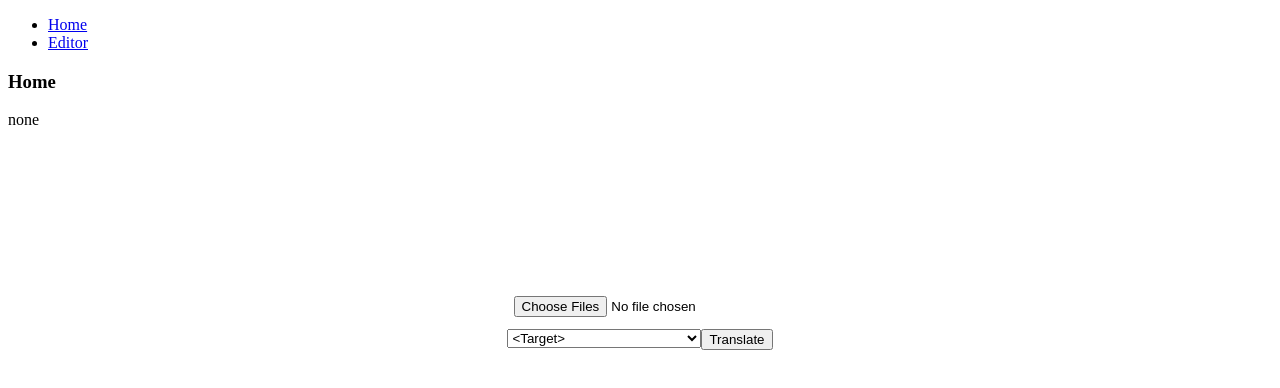
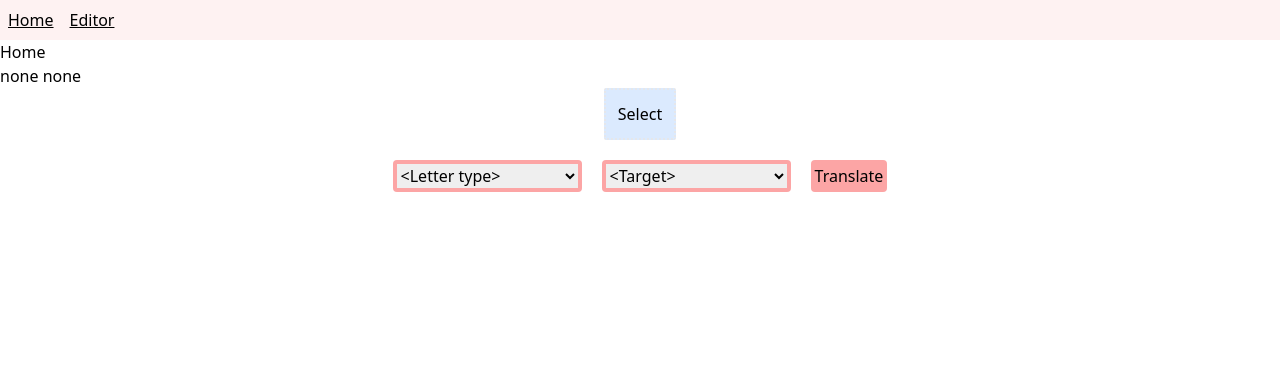
Before and after one commit to wiryaimd/mtlx-editor-fe, a Nuxt app: page / in a window 1280 px wide. Shown: the top 388 px of the page. Built offline with nearby package versions, Linux system fonts and the light colour scheme.

Commit message:
multiple box

```diff
--- a/nuxt.config.ts
+++ b/nuxt.config.ts
@@ -12,5 +12,5 @@ export default defineNuxtConfig({
     }
   },
 
-  modules: ["@pinia/nuxt"]
+  modules: ["@pinia/nuxt", "@nuxtjs/tailwindcss"]
 })
--- a/package.json
+++ b/package.json
@@ -10,6 +10,7 @@
     "postinstall": "nuxt prepare"
   },
   "dependencies": {
+    "@nuxtjs/tailwindcss": "^7.0.0-beta.0",
     "@pinia/nuxt": "^0.11.1",
     "nuxt": "^3.17.5",
     "pinia": "^3.0.3",
--- a/src/app.vue
+++ b/src/app.vue
@@ -4,33 +4,37 @@
 
 <template>
     <div>
-        <Header></Header>
-    </div>
-    <div>
-        <NuxtPage></NuxtPage>
+        <div>
+            <NuxtPage></NuxtPage>
+        </div>
     </div>
 </template>
 
 <style>
+/* *{
+    margin: 0px;
+    padding: 0px;
+}
+
 .main{
     justify-content: center;
     flex-direction: column;
-    display: flex;
+    display: flex; */
     /* background-color: red; */
-    align-items: center;
+    /* align-items: center;
     height: 50vh;
     column-count: 1;
-}
+} */
 
-.flex{
+/* .flex{
     display: flex;
 }
 
 .row{
     display: flex;
-    padding: 12px;
+    padding: 12px; */
     /* background-color: rebeccapurple; */
-}
+/* } */
 
 /* .file_list{
     max-height: 500px;
--- a/src/components/Box.vue
+++ b/src/components/Box.vue
@@ -1,12 +1,28 @@
 <script setup lang="ts">
 import type { BoxPosition } from '~/types/BoxPosition';
+import type { Box, Detail } from '~/types/Position';
 
-const boxPosition: Ref<BoxPosition | undefined> = defineModel<BoxPosition>('box_position');
+const detailPosition: Ref<Detail | undefined> = defineModel<Detail>('detail_position');
+const boxPosition: Ref<BoxPosition | undefined> = ref<BoxPosition>();
 
 const isDrag: Ref<boolean> = ref<boolean>(false);
 
-console.log("oi", boxPosition.value?.x);
-console.log(boxPosition.value?.y);
+let cleanWidth = 0;
+if(detailPosition.value){
+    const box: Box = detailPosition.value.box;
+    cleanWidth = Math.floor((box.right - box.left) * 0.12); // default 0.08
+
+    boxPosition.value = {
+        x: (detailPosition.value.box.top - cleanWidth),
+        y: (detailPosition.value.box.left - cleanWidth),
+        width: (detailPosition.value.box.right - detailPosition.value.box.left + (cleanWidth * 2)),
+        height: (detailPosition.value.box.bot - detailPosition.value.box.top + (cleanWidth * 2))
+    };
+}
+
+
+console.log("oi", detailPosition.value?.box.left);
+console.log(detailPosition.value?.box.top);
 
 function startDrag(){
 
@@ -24,11 +40,11 @@ function stopDrag(){
 
 <template>
 
-    <div class="box" :style="{
-        top: boxPosition?.y + 'px',
-        left: boxPosition?.x + 'px',
-        width: '100px',
-        height: '100px'
+    <div v-if="boxPosition" class="box" :style="{
+        top: boxPosition.x + 'px',
+        left: boxPosition.y + 'px',
+        width: boxPosition.width + 'px',
+        height: boxPosition.height + 'px'
     }">
 
     </div>
@@ -40,6 +56,7 @@ function stopDrag(){
 .box{
     position: absolute;
     background-color: red;
+    border-radius: 24px;
     cursor: grab;
 }
 
--- a/src/components/Header.vue
+++ b/src/components/Header.vue
@@ -1,12 +1,29 @@
 <template>
-    <header>
-        <ul>
-            <li>
-                <a href="/">Home</a>
+    <header class="bg-red-50">
+        <ul class="flex">
+            <li class="p-2">
+                <a class="underline" href="/">Home</a>
             </li>
-            <li>
-                <a href="/editor">Editor</a>
+            <li class="p-2">
+                <a class="underline" href="/editor">Editor</a>
             </li>
         </ul>
     </header>
 </template>
+
+<style scoped>
+
+/* .header{
+    height: 50px;
+}
+
+.nav{
+    display: flex;
+    list-style: none;
+}
+
+.nav li{
+    padding: 12px;
+} */
+
+</style>
--- a/src/pages/editor.vue
+++ b/src/pages/editor.vue
@@ -1,6 +1,5 @@
 <script setup lang="ts">
-import type { BoxPosition } from '~/types/BoxPosition';
-import type { Position } from '~/types/Position';
+import type { Position, Detail, Box } from '~/types/Position';
 
 const uploadStore = useUploadStore();
 
@@ -10,7 +9,7 @@ const imgTl = ref("");
 const oriWidth = uploadStore.position?.width;
 const oriHeight = uploadStore.position?.height;
 
-const boxPosition: Ref<BoxPosition[] | undefined> = ref([]);
+const detailPositionList: Ref<Detail[] | undefined> = ref([]);
 const tlRef = ref<HTMLImageElement | null>(null);
 
 if(uploadStore.files){
@@ -32,19 +31,32 @@ function onLoad(){
 
             let position: Position | undefined = uploadStore.position;
             if(position){
-                const boxList: BoxPosition[] = [];
-                for(let i = 0; i < position.details.length; i++){
-                    console.log("pos: ", position.details[i].box.left);
-                    console.log("pos: ", position.details[i].box.top);
-                    let left: number = position.details[i].box.left;
-                    let top: number = position.details[i].box.top;
-                    boxList.push({
-                        x: left * scaleX,
-                        y: top * scaleY
-                    });
-                }
+                // const boxList: BoxPosition[] = [];
+                // for(let i = 0; i < position.details.length; i++){
+                //     console.log("pos: ", position.details[i].box.left);
+                //     console.log("pos: ", position.details[i].box.top);
+                //     let left: number = position.details[i].box.left;
+                //     let top: number = position.details[i].box.top;
 
-                boxPosition.value = boxList;
+                //     // boxList.push({
+                //     //     x: left * scaleX,
+                //     //     y: top * scaleY
+                //     // });
+                // }
+
+                let detailList: Detail[] = position.details.map((d) => {
+                    const box: Box = {
+                        left: d.box.left * scaleX,
+                        right: d.box.right * scaleX,
+                        top: d.box.top * scaleY,
+                        bot: d.box.bot * scaleY
+                    }
+
+                    d.box = box;
+                    return d;
+                });
+
+                detailPositionList.value = detailList;
             }
         }
     }
@@ -68,19 +80,23 @@ onMounted(() => {
 </script>
 
 <template>
-    <div>
-        <h3>Editor</h3>
-    </div>
+    <div class="flex flex-col h-screen bg-green-50">
+        <div>
+            <Header></Header>
+        </div>
 
-    <div class="flex bg1">
+        <div>
+            <h3>Editor</h3>
+        </div>
+
         <!-- <div class="img">
             <img ref="rawRef" :src="imgRaw" alt="raw" width="350px" height="500px">
         </div> -->
 
-        <div class="img bg1">
-            <img @load="onLoad" ref="tlRef" :src="imgTl" alt="tl" width="100%">
-            <div v-if="boxPosition">
-                <Box v-for="(box, index) in boxPosition" :key="index" v-model:box_position="boxPosition[index]"></Box>
+        <div class="relative overflow-hidden m-15 inline-block">
+            <img class="h-full" @load="onLoad" ref="tlRef" :src="imgTl" alt="tl" height="100vh">
+            <div v-if="detailPositionList">
+                <Box v-for="(box, index) in detailPositionList" :key="index" v-model:detail_position="detailPositionList[index]"></Box>
             </div>
         </div>
 
@@ -89,7 +105,7 @@ onMounted(() => {
 
 <style scoped>
 
-.img{
+/* .img{
     position: relative;
     display: inline-block;
 }
@@ -97,6 +113,6 @@ onMounted(() => {
 .bg1{
     margin: 12px;
     background-color: rebeccapurple;
-}
+} */
 
 </style>
--- a/src/pages/index.vue
+++ b/src/pages/index.vue
@@ -13,8 +13,10 @@ const uploadStore = useUploadStore();
 
 
 const targetLang: Lang[] = LANG;
+const sourceLang: Lang[] = LANG_SRC;
 // const targetLangId: string[] = LANG_TO_ID;
 
+const selectedLangSource: Ref<string> = ref("none");
 const selectedLang: Ref<string> = ref("none");
 
 function selectedFile(e: Event){
@@ -31,7 +33,8 @@ async function translateClick(){
 
     let f: File[] = files.value;
     let formData: FormData = new FormData();
-    formData.append("lang", selectedLang.value);
+    formData.append("langSrc", selectedLangSource.value);
+    formData.append("langTo", selectedLang.value);
 
     for(let i: number = 0; i < f.length; i++){
         console.log(f[i].name + " " + f[i].size);
@@ -42,7 +45,7 @@ async function translateClick(){
         let res: Position[] | void = await $fetch<Position[]>(config.public.api.base + "/translate/upload", {
             method: 'POST',
             headers: {
-                'Authorization': 'Bearer ' + 'eyJhbGciOiJIUzI1NiJ9.eyJzdWIiOiJob29oMiIsImV4cCI6MTc0OTY0MzY4MSwiaWF0IjoxNzQ5NjMyODgxfQ.ZGgvgTla1kW0WomqRq2zNuJVOdZ4L-nRmSqQwADE2M0'
+                'Authorization': 'Bearer ' + 'eyJhbGciOiJIUzI1NiJ9.eyJzdWIiOiJob29oMiIsImV4cCI6MTc0OTczODkyMywiaWF0IjoxNzQ5NzI4MTIzfQ.z90XIeVkJJ_s6pnPJc237_eS0z2AgrWRyZFbtHOV228'
             },
             body: formData
         });
@@ -74,36 +77,49 @@ async function translateClick(){
 
 <template>
     <div>
-        <h3>Home</h3>
-        <p>{{selectedLang}}</p>
+        <Header></Header>
     </div>
 
-    <div class="main">
-        <div>
+    <div>
+        <h3>Home</h3>
+        <p>{{selectedLangSource}} {{selectedLang}}</p>
+    </div>
+
+    <div class="flex flex-col items-center">
+        <label class="p-3 bg-blue-100 rounded-sm border-2 border-dotted w-100 text-center" for="select">
             <!-- style="display: none;" -->
-            <input id="select" type="file" accept="image/jpg|image/jpg" multiple @change="selectedFile">
-            <!-- <label for="select">Select</label> -->
-        </div>
+            <input class="sr-only" id="select" type="file" accept="image/jpg|image/jpg" multiple @change="selectedFile">
+            <!-- <label class="bg-blue-200 rounded-sm border-2 border-dotted" for="select">Select</label> -->
+             Select
+        </label>
 
-        <div class="row">
-            <div>
-                <select v-model="selectedLang">
+        <div class="flex w-100">
+            <div class="w-full bg-red-300 mb-5 mt-5 p-1 rounded">
+                <select class="w-full" v-model="selectedLangSource">
+                    <option value="none" selected>&lt;Letter type&gt;</option>
+                    <option v-for="t in sourceLang" :value="t.id" :key="t.id">{{ t.lang }}</option>
+                </select>
+            </div>
+
+            <div class="ml-5 w-full bg-red-300 mb-5 mt-5 p-1 rounded">
+                <select class="w-full" v-model="selectedLang">
                     <option value="none" selected>&lt;Target&gt;</option>
                     <option v-for="t in targetLang" :value="t.id" :key="t.id">{{ t.lang }}</option>
                 </select>
             </div>
-            <div>
+            <div class="mt-5 ml-5 mb-5 bg-red-300 rounded p-1">
                 <button @click="translateClick">Translate</button>
             </div>
         </div>
 
-        <div class="file_list">
-            <ul>
+
+        <div class="flex w-100">
+            <ul class="w-full">
                 <!-- <li v-for="index in Math.max(15, files.length)">
                     {{ files[index].name }}
                 </li> -->
 
-                <li v-for="f in showFile"> {{f}} </li>
+                <li class="w-full text-center" v-for="f in showFile"> {{f}} </li>
 
                 <p v-if="files.length > 15">.... {{files.length}} files</p>
             </ul>
--- /dev/null
+++ b/src/types/BoxPosition.d.ts
@@ -0,0 +1,6 @@
+export interface BoxPosition{
+    x: number,
+    y: number,
+    width: number,
+    height: number
+}
--- a/src/types/BoxPosition.ts
+++ /dev/null
@@ -1,4 +0,0 @@
-export interface BoxPosition{
-    x: number,
-    y: number
-}
--- a/src/types/Position.d.ts
+++ b/src/types/Position.d.ts
@@ -1,11 +1,11 @@
-interface Box{
+export interface Box{
     left: number,
     right: number,
     top: number,
-    bot: number,
+    bot: number
 }
 
-interface Detail{
+export interface Detail{
     text: string,
     confidence: number,
     wordSize: number,
--- a/src/utils/lang.ts
+++ b/src/utils/lang.ts
@@ -5,6 +5,25 @@ export const LANG_TO: string[] = ["Afrikaans", "Albanian", "Amharic", "Arabic",
 export const LANG_TO_ID: string[] = ["af", "sq", "am", "ar", "hy", "as", "ay", "az", "bm", "eu", "be", "bn", "bho", "bs", "bg", "ca", "ceb", "zh", "zh-TW", "co", "hr", "cs", "da", "dv", "doi", "nl", "en", "eo", "et", "ee", "fil", "fi", "fr", "fy", "gl", "ka", "de", "el", "gn", "gu", "ht", "ha", "haw", "he", "hi", "hmn", "hu", "is", "ig", "ilo", "id", "ga", "it", "ja", "jv", "kn", "kk", "km", "rw", "gom", "ko", "kri", "ku", "ckb", "ky", "lo", "la", "lv", "ln", "lt", "lg", "lb", "mk", "mai", "mg", "ms", "ml", "mt", "mi", "mr", "mni-Mtei", "lus", "mn", "my", "ne", "no", "ny", "or", "om", "ps", "fa", "pl", "pt", "pa", "qu", "ro", "ru", "sm", "sa", "gd", "nso", "sr", "st", "sn", "sd", "si", "sk", "sl", "so", "es", "su", "sw", "sv", "tl", "tg", "ta", "tt", "te", "th", "ti", "ts", "tr", "tk", "ak", "uk", "ur", "ug", "uz", "vi", "cy", "xh", "yi", "yo", "zu"]
 
 export const LANG: Lang[] = [];
+export const LANG_SRC: Lang[] = [
+    {
+        "id": "default",
+        "lang": "Latin (Default)"
+    },
+    {
+        "id": "ja",
+        "lang": "Japanese"
+    },
+    {
+        "id": "zh",
+        "lang": "Chinese",
+    },
+    {
+        "id": "ko",
+        "lang": "Korean"
+    }
+];
+
 for(let i = 0; i < LANG_TO.length; i++){
     LANG.push({
         "id": LANG_TO_ID[i],
```
Also changed, not shown: src/components/Dialog.vue (added, +7 -0 lines), 1 other file (tests, documents, lock files or other folders).
